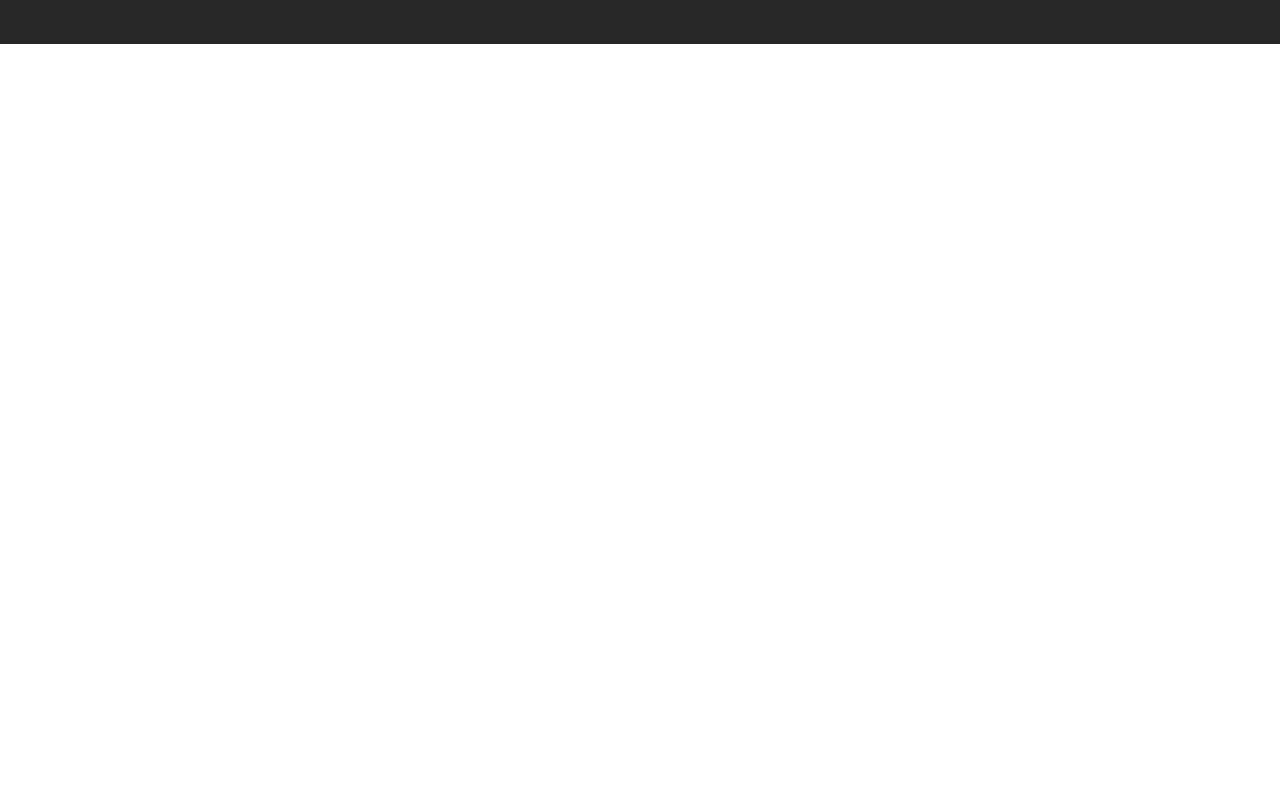
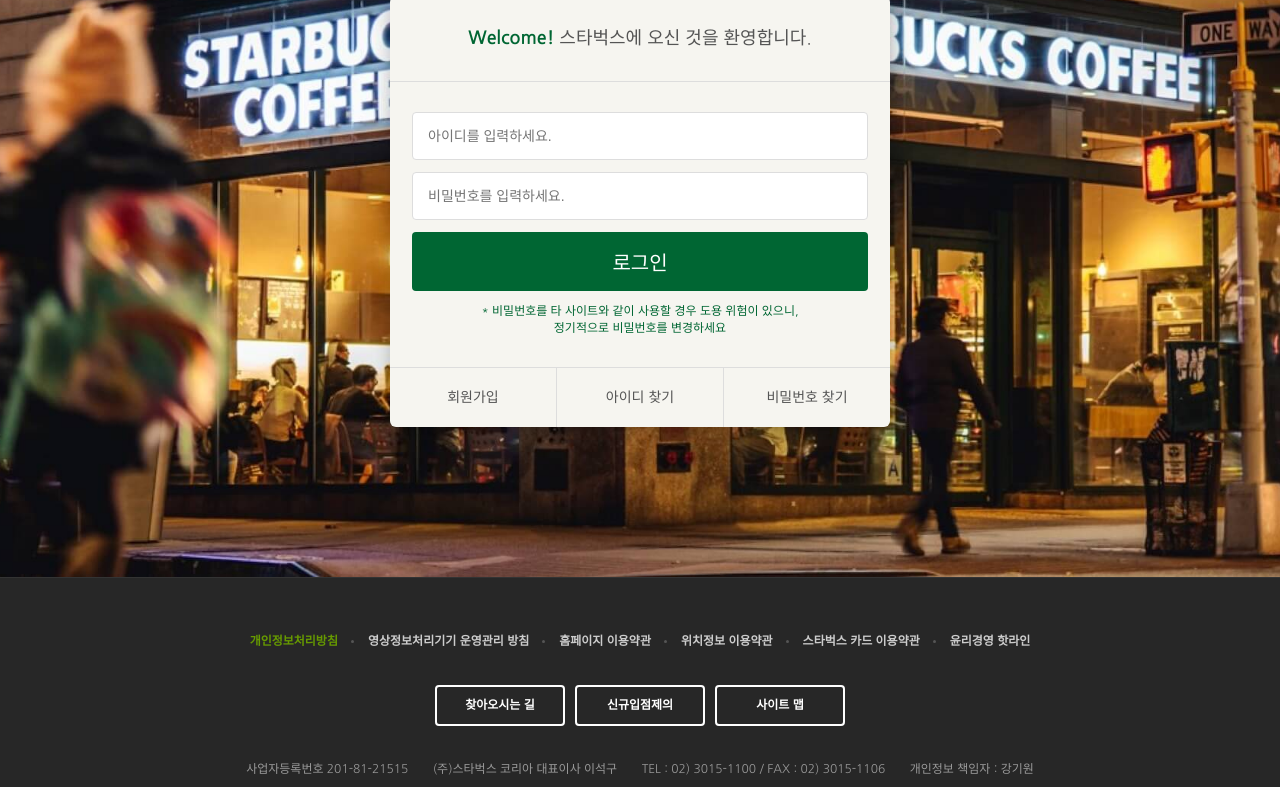
Before and after one commit to Jgone2/P_Alone, a plain HTML site: page signin/index.html in a window 1280 px wide. Shown: the part 290-1077 px from the top of the page. Before the commit the page ends 800 px from the top, so only its background shows below. Drawn offline with nearby package versions, Linux system fonts and the light colour scheme.

Commit message:
로그인 페이지 완성

```diff
--- /dev/null
+++ b/css/signin.css
@@ -0,0 +1,78 @@
+.signin {
+    margin-top: 120px;
+    padding: 100px 0 150px;
+    background-image: url("../images/signin_bg.jpg");
+    background-repeat: no-repeat;
+    background-position: center;
+    background-attachment: fixed;
+    background-size: cover;
+}
+.signin h1 {
+    color: #FFF;
+    font-size: 30px;
+    font-weight: 700;
+    text-align: center;
+    margin-bottom: 24px;
+}
+.signin .signin__card {
+    width: 500px;
+    margin: 0 auto;
+    border-radius: 6px;
+    background-color: #F6F5F0;
+    box-shadow: 2px 2px 20px rgba(0, 0, 0, .3);
+    color: #555;
+}
+.signin .signin__card h2 {
+    padding: 30px;
+    font-size: 18px;
+    text-align: center;
+    border-bottom: 1px solid #DDD;
+}
+.signin .signin__card h2 strong {
+    font-weight: 700;
+    color: #006633;
+}
+.signin__card form {
+    padding: 30px 22px;
+}
+.signin__card form input {
+    width: 100%;
+    margin-bottom: 12px;
+    padding: 15px;
+    border: 1px solid #DDD;
+    border-radius: 4px;
+    outline: none;
+    box-sizing: border-box;
+    font-size: 14px;
+}
+.signin__card form [type="submit"] {
+    background-color: #006633;
+    border: none;
+    color: #FFF;
+    font-size: 20px;
+    cursor: pointer;
+}
+.signin__card form p {
+    font-size: 12px;
+    color: #006633;
+    text-align: center;
+}
+.signin__card .actions {
+    display: flex;
+    border-top: 1px solid #DDD;
+}
+.signin__card .actions a {
+    flex-grow: 1;
+    flex-basis: 0;
+    text-align: center;
+    padding: 20px;
+    color: #555;
+    font-size: 14px;
+    border-right: 1px solid #DDD;
+}
+.signin__card .actions a:last-child {
+    border-right: none;
+}
+.signin__card .actions a:hover {
+    text-decoration: underline;
+}
--- a/signin/index.html
+++ b/signin/index.html
@@ -31,6 +31,7 @@
     <link href="https://fonts.googleapis.com/css2?family=Nanum+Gothic:wght@400;700&display=swap" rel="stylesheet" />
     <link href="https://fonts.googleapis.com/icon?family=Material+Icons" rel="stylesheet" />
     <link rel="stylesheet" href="../css/common.css" />
+    <link rel="stylesheet" href="../css/signin.css" />
 
     <!-- JS -->
     <script defer src="../js/common.js"></script>
@@ -364,9 +365,26 @@
         </div>
     </header>
 
+
     <!-- SIGN IN -->
     <section class="signin">
-
+        <h1>로그인</h1>
+        <div class="signin__card">
+            <h2><strong>Welcome!</strong> 스타벅스에 오신 것을 환영합니다.</h2>
+            <form action="/">
+            <input type="text" placeholder="아이디를 입력하세요." />
+            <input type="password" placeholder="비밀번호를 입력하세요." />
+            <input type="submit" value="로그인" />
+            <p>
+            * 비밀번호를 타 사이트와 같이 사용할 경우 도용 위험이 있으니,<br />
+            정기적으로 비밀번호를 변경하세요</p>
+            </form>
+            <div class="actions">
+                <a href="javascript:void(0)">회원가입</a>
+                <a href="javascript:void(0)">아이디 찾기</a>
+                <a href="javascript:void(0)">비밀번호 찾기</a>
+            </div>
+        </div>
     </section>
 
 
```
